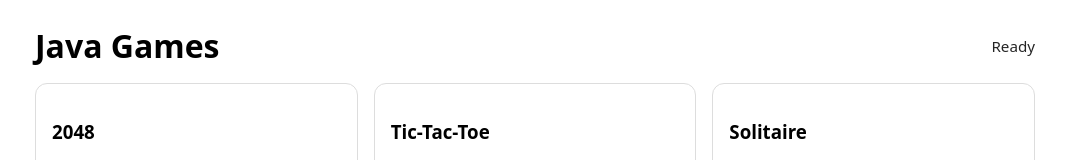
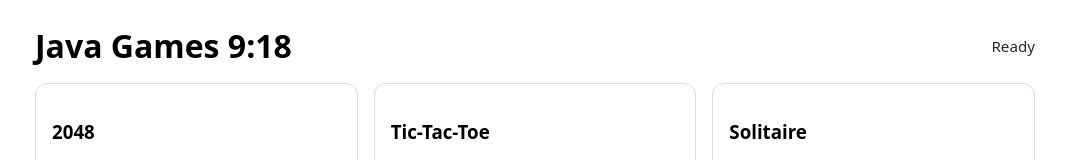
Before and after one commit to Blake71722/shiny-octo-goggles, a plain HTML site: page index.html in a window 1280 px wide. Shown: the top 160 px of the page, without its empty margins (105-1171 px from the left). Drawn offline with Linux system fonts and the light colour scheme.

Commit message:
Update index.html

```diff
--- a/index.html
+++ b/index.html
@@ -27,7 +27,7 @@
 <body>
   <main>
     <header>
-      <h1>Java Games</h1>
+      <h1>Java Games 9:18</h1>
       <div id="status">Ready</div>
     </header>
 
```
